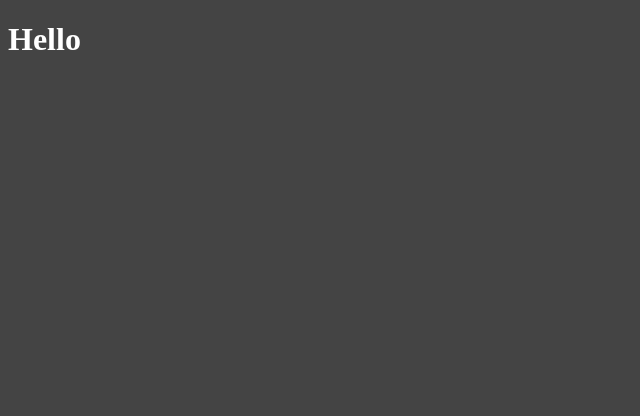
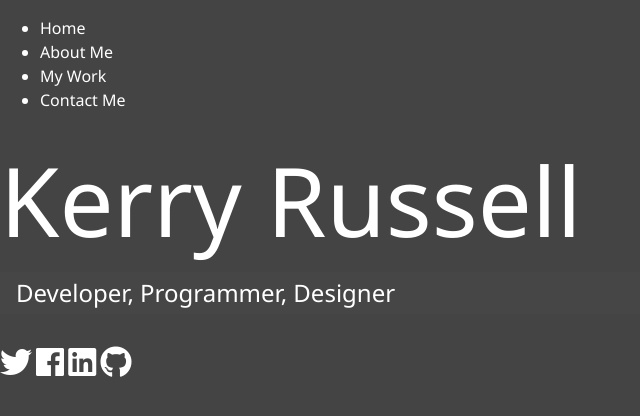
Before and after one commit to kdrussel/kdr, a website: page public/index.html in a window 1280 px wide. Shown: the whole page, without its empty margins (0-640 px from the left). Drawn offline with Linux system fonts and the light colour scheme.

Commit message:
home page, css

```diff
--- a/public/index.html
+++ b/public/index.html
@@ -5,11 +5,62 @@
 	<meta name="viewport" content="width=device-width, initial-scale=1.0">
 	<meta http-equiv="X-UA-Compatible" content="ie=edge">
 	<title>KDR</title>
+	<link rel="stylesheet" href="https://use.fontawesome.com/releases/v5.2.0/css/all.css" integrity="sha384-hWVjflwFxL6sNzntih27bfxkr27PmbbK/iSvJ+a4+0owXq79v+lsFkW54bOGbiDQ" crossorigin="anonymous">
 	<link rel="stylesheet" type="text/css" href="css/main.css">
 </head>
 
-<body>
-	<h1>Hello</h1>
+<body id="bg-img">
+	<div class="overlay"></div>
+	<header>
+		<div class="menu-btn">
+			<div class="btn-line"></div>
+			<div class="btn-line"></div>
+			<div class="btn-line"></div>
+		</div>
+		<nav class="menu">
+			<div class="menu-branding">
+				<div class="portrait"></div>
+			</div>
+			<ul class="menu-nav">
+				<li class="nav-item">
+					<a href="/" class="nav-link">Home</a>
+				</li>
+				<li class="nav-item">
+					<a href="/about.html" class="nav-link">About Me</a>
+				</li>
+				<li class="nav-item">
+					<a href="/work.html" class="nav-link">My Work</a>
+				</li>
+				<li class="nav-item">
+					<a href="/contact.html" class="nav-link">Contact Me</a>
+				</li>
+			</ul>
+		</nav>
+	</header>
+	<main id="home">
+		<h1 class="heading1">
+			Kerry <span class="text-secondary">Russell</span>
+		</h1>
+		<h2 class="heading2">
+			Developer, Programmer, Designer
+		</h2>
+		<div class="icons">
+			<a href="#!">
+				<i class="fab fa-twitter fa-2x"></i>
+			</a>
+			<a href="#!">
+				<i class="fab fa-facebook fa-2x"></i>
+			</a>
+			<a href="#!">
+				<i class="fab fa-linkedin fa-2x"></i>
+			</a>
+			<a href="#!">
+				<i class="fab fa-github fa-2x"></i>
+			</a>
+		</div>
+	</main>
+
+	<script type="text/javascript" src="js/script.js"></script>
 
 </body>
 
--- a/scss/main.scss
+++ b/scss/main.scss
@@ -1,6 +1,67 @@
-$primary-color: #444;
+@import 'config';
 
-body{
+* {
+	box-sizing: border-box;
+}
+
+body {
+	@include background;
 	background: $primary-color;
 	color: #fff;
+	height: 100%;
+	margin: 0;
+	font-family: 'Segoe UI', Tahoma, Geneva, Verdana, sans-serif;
+	line-height: 1.5;
 }
+
+h1, h2, h3 {
+	margin: 0;
+	font-weight: 400;
+
+	&.heading1 {
+		font-size: 6rem;
+	}
+
+	&.heading2 {
+		margin-bottom: 2rem;
+		padding: 0.2rem 1rem;
+		background: rgba(lighten($primary-color, 2), 0.5);
+	}
+}
+
+a {
+	color: #fff;
+	text-decoration: none;
+}
+
+header {
+	position: fixed;
+	z-index: 2;
+	width: 100%;
+}
+
+.text-secondary {
+	color: $secondary-color;
+}
+
+main {
+	padding: 4rem;
+	height: 100%;
+
+	.icons {
+		margin-top: 1rem;
+		a {
+			padding: 0.4rem;
+			&:hover {
+				color: $secondary-color;
+				@include easeOut();
+			}
+		}
+	}
+	&#home {
+		overflow: hidden;
+		h1 {
+			margin-top: 20vh;
+		}
+	}
+}
```
Also changed, not shown: public/css/main.css, public/img/bg1.jpeg (added), public/img/bg2.jpg (added), public/js/script.js (added), 1 other file.
